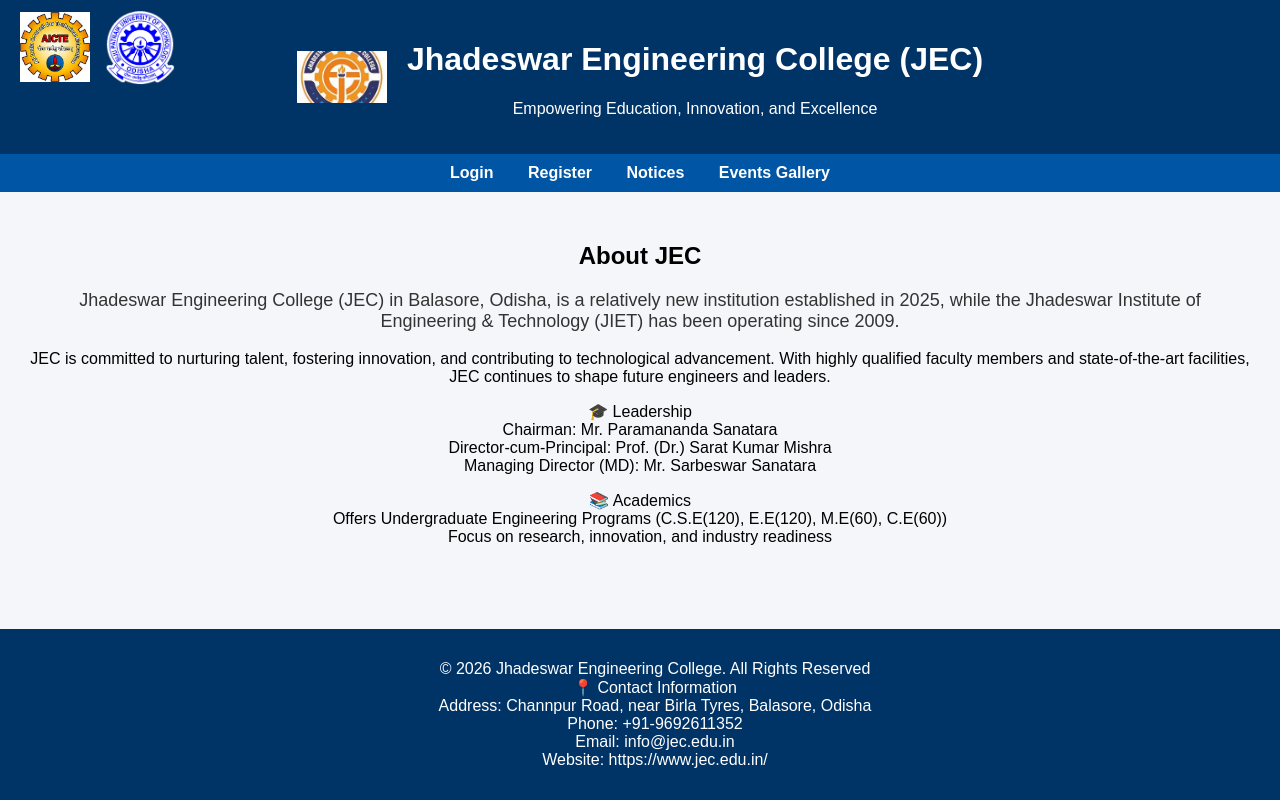
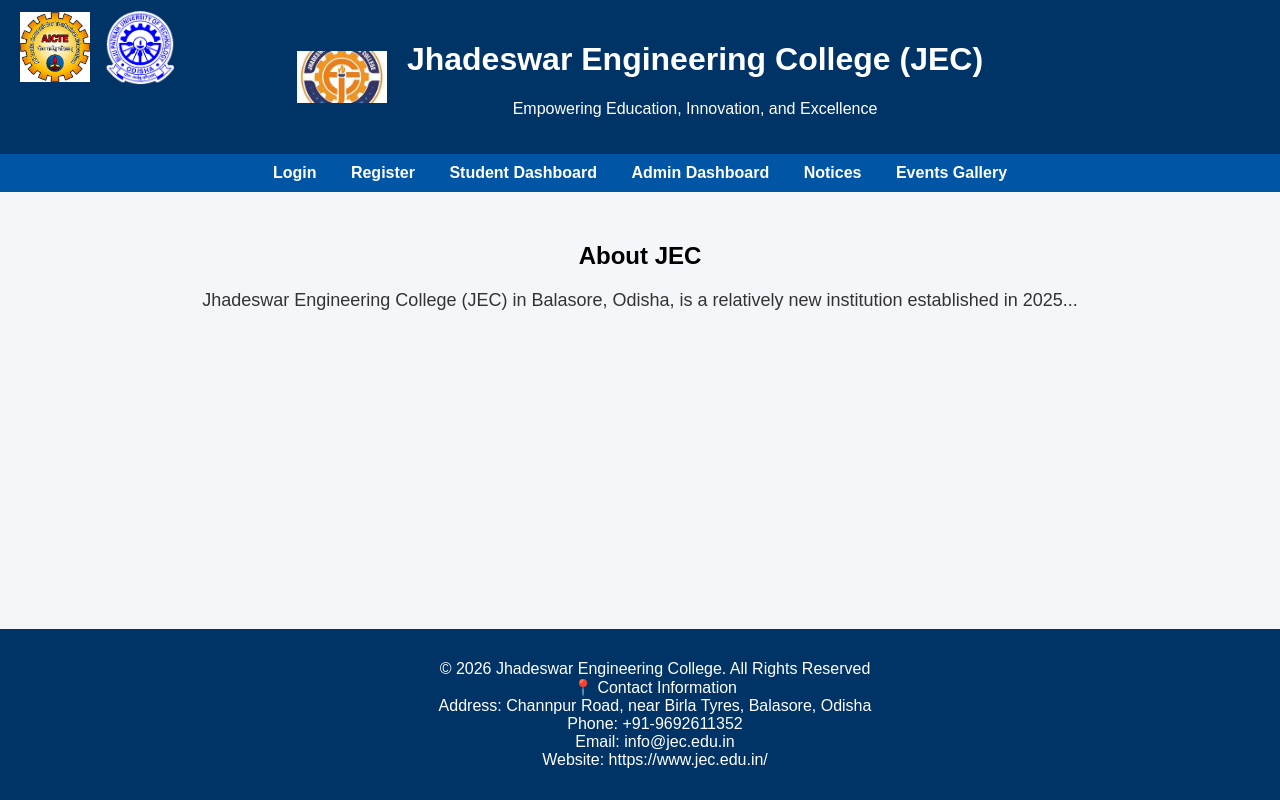
Before and after one commit to Rudranarayan747/jec-flask-app, a Flask app: page / in a window 1280 px wide. Run offline with Flask 3, Linux system fonts and the light colour scheme.

Commit message:
Update index.html

```diff
--- a/templates/index.html
+++ b/templates/index.html
@@ -3,81 +3,25 @@
 <head>
     <title>Welcome to JEC Portal</title>
     <style>
-        body {
-            font-family: Arial, sans-serif;
-            background: #f4f6f9;
-            margin: 0;
-            padding: 0;
-        }
-        header {
-            background: #003366;
-            color: white;
-            padding: 20px;
-            text-align: center;
-            position: relative;
-        }
-        .logos-left {
-            position: absolute;
-            top: 10px;
-            left: 20px;
-            display: flex;
-            flex-direction: row; /* side by side */
-            align-items: center;
-            gap: 15px;
-        }
-        .logos-left img {
-            width: 70px;
-            height: auto;
-        }
-        .header-content {
-            display: flex;
-            align-items: center;
-            justify-content: center;
-            gap: 20px;
-        }
-        .jec-logo {
-            width: 90px;
-            height: auto;
-        }
-        nav {
-            background: #0055a5;
-            padding: 10px;
-            text-align: center;
-        }
-        nav a {
-            color: white;
-            margin: 0 15px;
-            text-decoration: none;
-            font-weight: bold;
-        }
-        section {
-            padding: 30px;
-            text-align: center;
-        }
-        footer {
-            background: #003366;
-            color: white;
-            text-align: center;
-            padding: 15px;
-            position: fixed;
-            bottom: 0;
-            width: 100%;
-        }
-        .highlight {
-            font-size: 18px;
-            color: #333;
-        }
+        body { font-family: Arial, sans-serif; background: #f4f6f9; margin: 0; padding: 0; }
+        header { background: #003366; color: white; padding: 20px; text-align: center; position: relative; }
+        .logos-left { position: absolute; top: 10px; left: 20px; display: flex; flex-direction: row; align-items: center; gap: 15px; }
+        .logos-left img { width: 70px; height: auto; }
+        .header-content { display: flex; align-items: center; justify-content: center; gap: 20px; }
+        .jec-logo { width: 90px; height: auto; }
+        nav { background: #0055a5; padding: 10px; text-align: center; }
+        nav a { color: white; margin: 0 15px; text-decoration: none; font-weight: bold; }
+        section { padding: 30px; text-align: center; }
+        footer { background: #003366; color: white; text-align: center; padding: 15px; position: fixed; bottom: 0; width: 100%; }
+        .highlight { font-size: 18px; color: #333; }
     </style>
 </head>
 <body>
     <header>
-        <!-- AICTE and BPUT logos side by side -->
         <div class="logos-left">
             <img src="{{ url_for('static', filename='aicte_logo.png') }}" alt="AICTE Logo">
             <img src="{{ url_for('static', filename='bput_logo.png') }}" alt="BPUT Logo">
         </div>
-
-        <!-- JEC logo beside heading -->
         <div class="header-content">
             <img src="{{ url_for('static', filename='jec_logo.png') }}" alt="JEC Logo" class="jec-logo">
             <div class="header-text">
@@ -90,41 +34,15 @@
     <nav>
         <a href="{{ url_for('login') }}">Login</a>
         <a href="{{ url_for('register') }}">Register</a>
+        <a href="{{ url_for('student_dashboard') }}">Student Dashboard</a>
+        <a href="{{ url_for('admin_dashboard') }}">Admin Dashboard</a>
         <a href="{{ url_for('add_notice') }}">Notices</a>
         <a href="{{ url_for('events') }}">Events Gallery</a>
     </nav>
 
     <section>
         <h2>About JEC</h2>
-        <p class="highlight">
-            Jhadeswar Engineering College (JEC) in Balasore, Odisha, is a relatively new institution established in 2025,
-            while the Jhadeswar Institute of Engineering & Technology (JIET) has been operating since 2009.
-        </p>
-        <p>
-            JEC is committed to nurturing talent, fostering innovation, and contributing to technological advancement.
-            With highly qualified faculty members and state-of-the-art facilities, JEC continues to shape future engineers and leaders.
-        </p>
-        <p>
-            🎓 Leadership<br>
-            Chairman: Mr. Paramananda Sanatara<br>
-            Director-cum-Principal: Prof. (Dr.) Sarat Kumar Mishra<br>
-            Managing Director (MD): Mr. Sarbeswar Sanatara
-        </p>
-        <p>
-            📚 Academics<br>
-            Offers Undergraduate Engineering Programs (C.S.E(120), E.E(120), M.E(60), C.E(60))<br>
-            Focus on research, innovation, and industry readiness
-        </p>
-    </section>
-
-    <section>
-        <h2>Quick Links</h2>
-        <p>
-            <a href="{{ url_for('student_dashboard') }}">Student Dashboard</a> |
-            <a href="{{ url_for('admin_dashboard') }}">Admin Dashboard</a> |
-            <a href="{{ url_for('add_notice') }}">View Notices</a> |
-            <a href="{{ url_for('events') }}">Events Gallery</a>
-        </p>
+        <p class="highlight">Jhadeswar Engineering College (JEC) in Balasore, Odisha, is a relatively new institution established in 2025...</p>
     </section>
 
     <footer>
```
